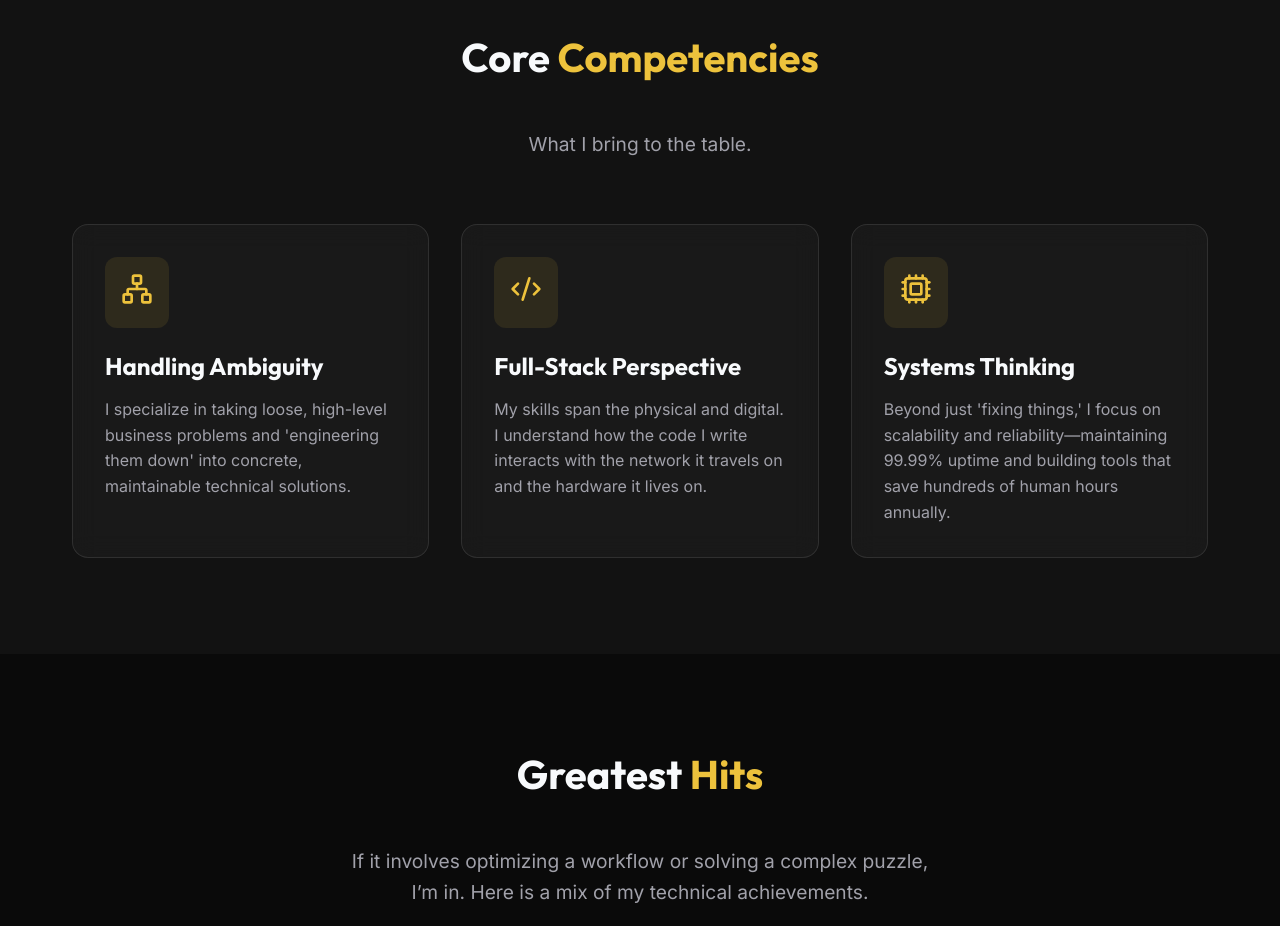
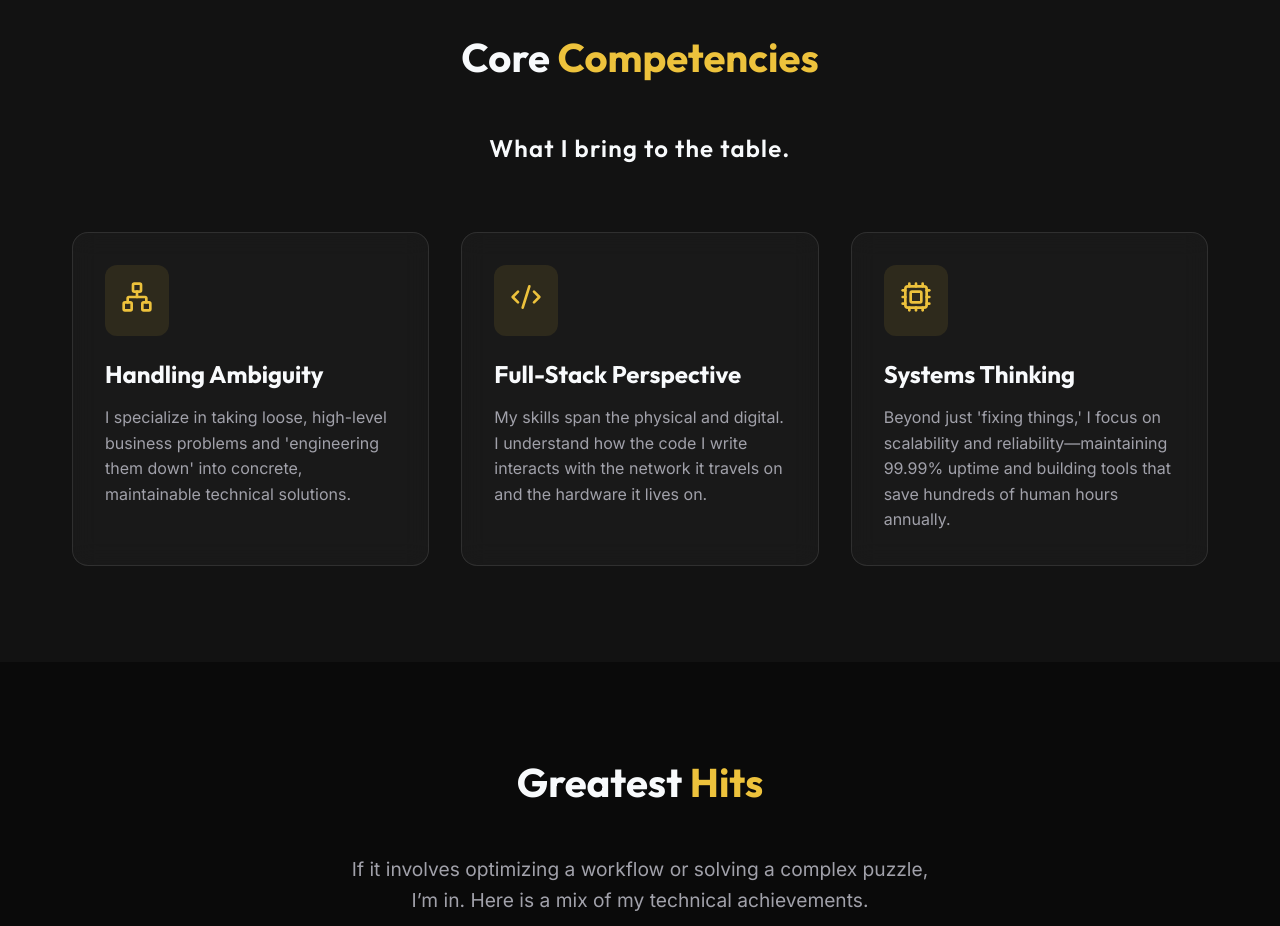
Before and after one commit to Black-Inspector-Gadget/dj-app, a React (Vite) app: page / in a window 1280 px wide. Shown: the part 1820-2746 px from the top of the page. Built offline with nearby package versions, Linux system fonts and the light colour scheme.

Commit message:
Made 'What I bring to the table' text stand out more

```diff
--- a/src/components/Skills.jsx
+++ b/src/components/Skills.jsx
@@ -23,7 +23,16 @@ const Skills = () => {
     <section id="skills" style={{ background: 'var(--bg-surface)' }}>
       <div className="container">
         <h2 className="section-title">Core <span>Competencies</span></h2>
-        <p style={{ textAlign: 'center', color: 'var(--text-secondary)', maxWidth: '600px', margin: '0 auto 4rem auto', fontSize: '1.2rem' }}>
+        <p style={{
+          textAlign: 'center',
+          color: 'var(--text-primary)',
+          fontFamily: 'var(--font-heading)',
+          fontWeight: 600,
+          fontSize: '1.5rem',
+          letterSpacing: '0.05em',
+          maxWidth: '600px',
+          margin: '0 auto 4rem auto'
+        }}>
           What I bring to the table.
         </p>
 
```
